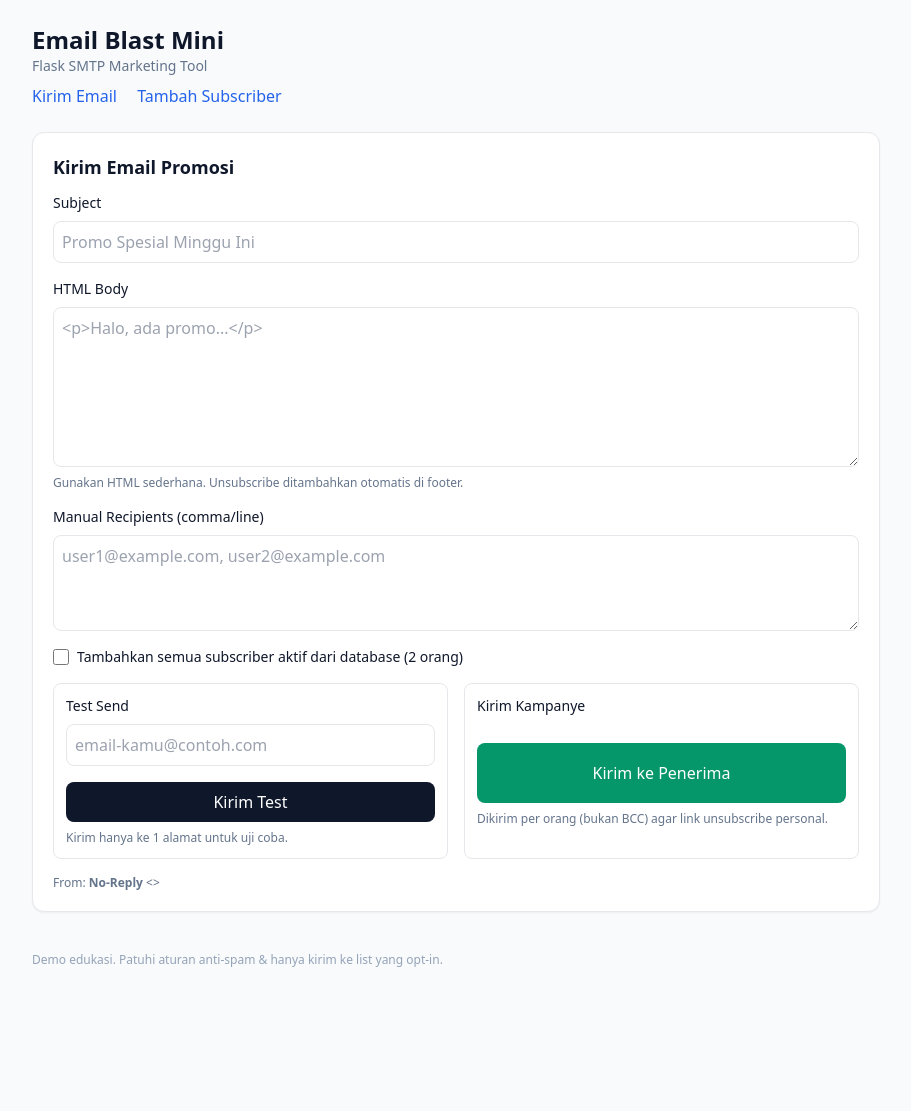
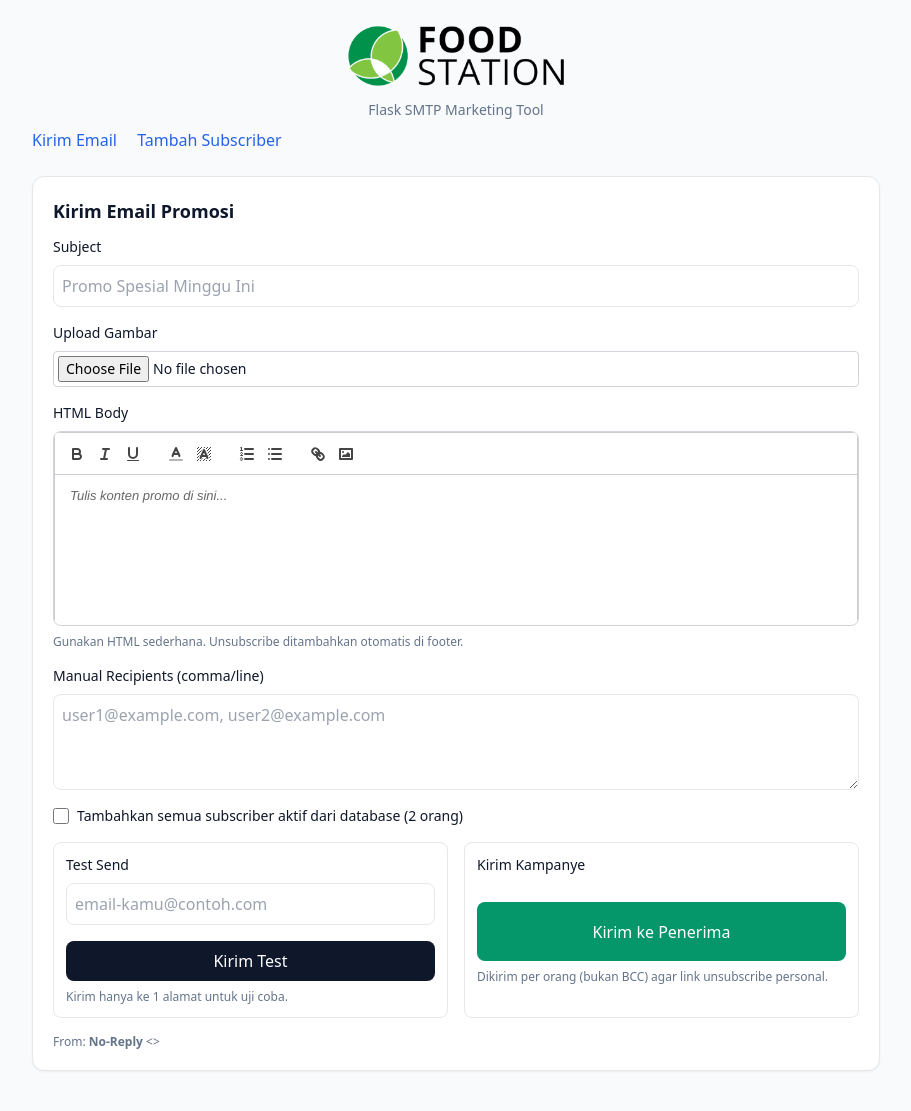
Before and after one commit to AzizLike29/Bulk-Email-Sender, a Flask app: page / in a window 1280 px wide. Shown: the top 1111 px of the page, without its empty margins (184-1095 px from the left). Before the commit the page ends 967 px from the top, so only its background shows below. Run offline with Flask 3, Linux system fonts and the light colour scheme; data comes from the database, SQL or seed files in the repository; some libraries are stand-ins or nearby versions.

Commit message:
added style libraries quill and upload image

```diff
--- a/app.py
+++ b/app.py
@@ -6,7 +6,7 @@ import time
 import secrets
 from email.message import EmailMessage
 from urllib.parse import urlencode
-
+from werkzeug.utils import secure_filename
 from flask import Flask, render_template, request, redirect, url_for, flash
 from dotenv import load_dotenv
 
@@ -195,5 +195,13 @@ def send_route():
                            sent_ok=sent_ok,
                            sent_fail=sent_fail)
 
+@app.post("/upload")
+def upload():
+    file = request.files["image"]
+    filename = secure_filename(file.filename)
+    path = os.path.join("static/uploads", filename)
+    file.save(path)
+    return {"url": url_for("static", filename=f"uploads/{filename}", _external=True)}
+
 if __name__ == "__main__":
     app.run(host="127.0.0.1", port=5000, debug=True)
--- a/templates/base.html
+++ b/templates/base.html
@@ -9,13 +9,23 @@
       href="{{ url_for('static', filename='img/gmail.png') }}"
       type="image/x-icon"
     />
+    <link
+      href="https://cdn.quilljs.com/1.3.6/quill.snow.css"
+      rel="stylesheet"
+    />
     <script src="https://cdn.tailwindcss.com"></script>
   </head>
   <body class="bg-slate-50 text-slate-900">
     <div class="max-w-4xl mx-auto p-6">
       <header class="mb-6">
-        <h1 class="text-2xl font-bold">Email Blast Mini</h1>
-        <p class="text-sm text-slate-500">Flask SMTP Marketing Tool</p>
+        <div class="text-center">
+          <img
+            src="/static/img/logo.webp"
+            alt="Logo FS"
+            class="mx-auto h-16 mb-2"
+          />
+          <p class="text-sm text-slate-500 mt-3">Flask SMTP Marketing Tool</p>
+        </div>
         <nav class="mt-2 space-x-4">
           <a href="/" class="text-blue-600 hover:underline">Kirim Email</a>
           <a href="/subscribe" class="text-blue-600 hover:underline"
@@ -43,5 +53,71 @@
         Demo edukasi. Patuhi aturan anti-spam & hanya kirim ke list yang opt-in.
       </footer>
     </div>
+
+    <script src="https://cdn.quilljs.com/1.3.6/quill.min.js"></script>
+    <script>
+      document.addEventListener("DOMContentLoaded", function () {
+        // Inisialisasi Quill
+        var quill = new Quill("#editor", {
+          theme: "snow",
+          placeholder: "Tulis konten promo di sini...",
+          modules: {
+            toolbar: [
+              ["bold", "italic", "underline"],
+              [{ color: [] }, { background: [] }],
+              [{ list: "ordered" }, { list: "bullet" }],
+              ["link", "image"],
+            ],
+          },
+        });
+
+        // Upload gambar ke backend lalu sisipkan ke editor
+        function uploadImage(file) {
+          var formData = new FormData();
+          formData.append("image", file);
+
+          fetch("/upload", {
+            method: "POST",
+            body: formData,
+          })
+            .then(function (res) {
+              return res.json();
+            })
+            .then(function (result) {
+              var range = quill.getSelection(true) || {
+                index: quill.getLength(),
+              };
+              if (result && result.url) {
+                quill.insertEmbed(range.index, "image", result.url);
+                quill.setSelection(range.index + 1);
+              }
+            })
+            .catch(function (err) {
+              console.error("Upload gagal:", err);
+            });
+        }
+
+        // Handler tombol "image" pada toolbar
+        quill.getModule("toolbar").addHandler("image", function () {
+          var input = document.createElement("input");
+          input.type = "file";
+          input.accept = "image/*";
+          input.click();
+          input.onchange = function () {
+            var file = input.files && input.files[0];
+            if (file) uploadImage(file);
+          };
+        });
+
+        // Saat submit form, salin isi Quill ke textarea hidden
+        var form = document.querySelector("form");
+        if (form) {
+          form.addEventListener("submit", function () {
+            var hidden = document.querySelector("#body_html");
+            if (hidden) hidden.value = quill.root.innerHTML;
+          });
+        }
+      });
+    </script>
   </body>
 </html>
--- a/templates/index.html
+++ b/templates/index.html
@@ -14,13 +14,23 @@
       </div>
 
       <div class="grid gap-2">
-        <label class="text-sm font-medium">HTML Body</label>
-        <textarea
-          name="body_html"
-          class="border rounded-lg p-2 h-40"
-          placeholder="<p>Halo, ada promo...</p>"
-          required
-        ></textarea>
+        <label for="image_upload" class="text-sm font-medium"
+          >Upload Gambar</label
+        >
+        <input
+          type="file"
+          id="image_upload"
+          accept="image/*"
+          class="text-sm border border-gray-300 rounded p-1"
+        />
+
+        <label for="body_html" class="text-sm font-medium mt-2"
+          >HTML Body</label
+        >
+        <div class="border border-gray-300 rounded-lg overflow-hidden">
+          <div id="editor" class="min-h-[150px]"></div>
+        </div>
+        <textarea name="body_html" id="body_html" hidden></textarea>
         <p class="text-xs text-slate-500">
           Gunakan HTML sederhana. Unsubscribe ditambahkan otomatis di footer.
         </p>
```
Also changed, not shown: static/img/logo.webp (added).
